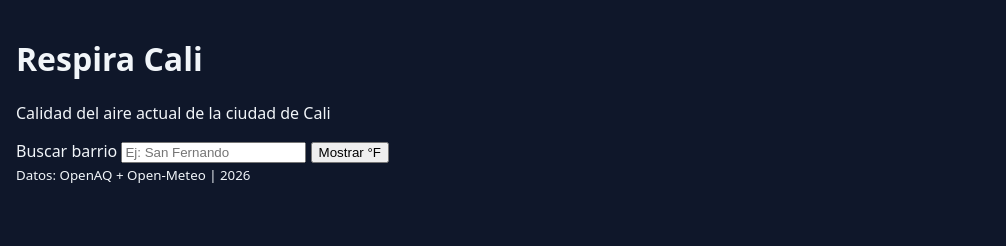
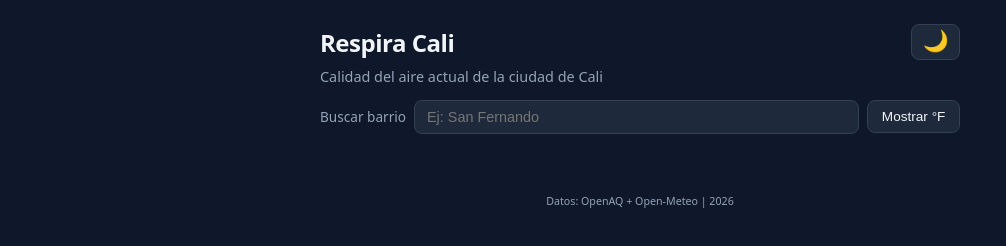
Before and after one commit to pipehd54/respira-cali, a website with bundled scripts: page index.html in a window 1280 px wide. Shown: the whole page, without its empty margins (0-1006 px from the left). Built offline with nearby package versions, Linux system fonts and the light colour scheme; no server answers.

Commit message:
Add theme toggle and UI polish

```diff
--- a/css/styles.css
+++ b/css/styles.css
@@ -1,37 +1,216 @@
 :root {
   --bg: #0f172a;
-  --card: #1e293b;
+  --bg-card: #1e293b;
   --text: #f1f5f9;
+  --text-secondary: #94a3b8;
+  --border: #334155;
   --bueno: #22c55e;
   --moderado: #eab308;
   --malo: #ef4444;
+  --accent: #38bdf8;
+  --accent-hover: #7dd3fc;
+  --shadow: 0 4px 16px rgba(0, 0, 0, 0.25);
+  --radius: 12px;
+  --transition: 0.3s ease;
+}
+
+[data-tema="claro"] {
+  --bg: #f8fafc;
+  --bg-card: #ffffff;
+  --text: #0f172a;
+  --text-secondary: #64748b;
+  --border: #e2e8f0;
+  --shadow: 0 4px 16px rgba(0, 0, 0, 0.06);
+  --accent: #3b82f6;
+  --accent-hover: #2563eb;
+}
+
+*, *::before, *::after {
+  box-sizing: border-box;
 }
 
 body {
-  font-family: system-ui, sans-serif;
+  font-family: system-ui, -apple-system, 'Segoe UI', Roboto, sans-serif;
   background: var(--bg);
   color: var(--text);
   margin: 0;
-  padding: 1rem;
+  padding: 1.5rem;
+  line-height: 1.6;
+  transition: background var(--transition), color var(--transition);
+  display: flex;
+  flex-direction: column;
+  align-items: center;
+}
+
+header, main, footer {
+  width: 100%;
+  max-width: 640px;
+}
+
+header {
+  display: flex;
+  flex-direction: column;
+  gap: 0.75rem;
+  margin-bottom: 1.5rem;
+}
+
+.header-row {
+  display: flex;
+  justify-content: space-between;
+  align-items: flex-start;
+}
+
+header h1 {
+  margin: 0;
+  font-size: 1.5rem;
+  font-weight: 700;
+  letter-spacing: -0.02em;
+}
+
+header p {
+  margin: 0.15rem 0 0;
+  font-size: 0.9rem;
+  color: var(--text-secondary);
+  transition: color var(--transition);
+}
+
+#filtros {
+  display: flex;
+  flex-wrap: wrap;
+  gap: 0.5rem;
+  align-items: center;
+}
+
+#filtros label {
+  font-size: 0.85rem;
+  font-weight: 500;
+  color: var(--text-secondary);
+  transition: color var(--transition);
+}
+
+#busqueda {
+  flex: 1 1 180px;
+  padding: 0.5rem 0.75rem;
+  border: 1px solid var(--border);
+  border-radius: 8px;
+  background: var(--bg-card);
+  color: var(--text);
+  font-size: 0.9rem;
+  transition: background var(--transition), color var(--transition),
+              border-color var(--transition), box-shadow var(--transition);
+}
+
+#busqueda:focus {
+  outline: none;
+  border-color: var(--accent);
+  box-shadow: 0 0 0 3px color-mix(in srgb, var(--accent) 25%, transparent);
+}
+
+.btn-header {
+  padding: 0.5rem 0.85rem;
+  border: 1px solid var(--border);
+  border-radius: 8px;
+  background: var(--bg-card);
+  color: var(--text);
+  font-size: 0.85rem;
+  font-weight: 500;
+  cursor: pointer;
+  transition: background var(--transition), color var(--transition),
+              border-color var(--transition), transform 0.15s;
+  white-space: nowrap;
+}
+
+.btn-header:hover {
+  border-color: var(--accent);
+  transform: translateY(-1px);
+}
+
+.btn-header:active {
+  transform: translateY(0);
+}
+
+#toggle-tema {
+  font-size: 1.3rem;
+  line-height: 1;
+  padding: 0.4rem 0.65rem;
 }
 
 .estacion-card {
-  background: var(--card);
-  padding: 1rem;
-  border-radius: 8px;
+  background: var(--bg-card);
+  padding: 1.25rem;
+  border-radius: var(--radius);
   margin-bottom: 1rem;
+  box-shadow: var(--shadow);
+  border: 1px solid var(--border);
+  transition: background var(--transition), box-shadow var(--transition),
+              border-color var(--transition), transform 0.2s;
+}
+
+.estacion-card:hover {
+  transform: translateY(-2px);
+}
+
+.estacion-card h2 {
+  margin: 0 0 0.75rem;
+  font-size: 1.1rem;
+  display: flex;
+  align-items: center;
+  gap: 0.4rem;
+}
+
+.estacion-card p {
+  margin: 0.3rem 0;
+  font-size: 0.92rem;
+  color: var(--text-secondary);
+  transition: color var(--transition);
+}
+
+.estacion-card strong {
+  color: var(--text);
+  transition: color var(--transition);
 }
 
 .bueno {
   color: var(--bueno);
+  font-weight: 600;
 }
 
 .moderado {
   color: var(--moderado);
+  font-weight: 600;
 }
 
 .malo {
   color: var(--malo);
+  font-weight: 600;
 }
 
-.fav { background:none; border:none; font-size:1.2rem; cursor:pointer; }
+.fav {
+  background: none;
+  border: none;
+  font-size: 1.3rem;
+  cursor: pointer;
+  padding: 0;
+  line-height: 1;
+  transition: transform 0.15s, color var(--transition);
+  color: var(--accent);
+}
+
+.fav:hover {
+  transform: scale(1.2);
+}
+
+footer {
+  margin-top: 2rem;
+  text-align: center;
+  font-size: 0.8rem;
+  color: var(--text-secondary);
+  transition: color var(--transition);
+}
+
+[role="alert"] {
+  color: var(--malo);
+  font-weight: 500;
+  text-align: center;
+  padding: 2rem 0;
+}
--- a/index.html
+++ b/index.html
@@ -10,18 +10,19 @@
 </head>
 <body>
   <header>
-    <h1>Respira Cali</h1>
-    <p>Calidad del aire actual de la ciudad de Cali</p>
+    <div class="header-row">
+      <div>
+        <h1>Respira Cali</h1>
+        <p>Calidad del aire actual de la ciudad de Cali</p>
+      </div>
+      <button type="button" id="toggle-tema" class="btn-header" aria-label="Cambiar a modo claro">🌙</button>
+    </div>
 
     <form id="filtros" role="search">
-    <label for="busqueda">Buscar barrio</label>
-    <input id="busqueda" type="search" placeholder="Ej: San Fernando" autocomplete="off">
-
-    <button type="button" id="toggle-temp" aria-pressed="false">
-      Mostrar °F
-    </button>
-  </form>
-
+      <label for="busqueda">Buscar barrio</label>
+      <input id="busqueda" type="search" placeholder="Ej: San Fernando" autocomplete="off">
+      <button type="button" id="toggle-temp" class="btn-header" aria-pressed="false">Mostrar °F</button>
+    </form>
   </header>
 
   <main id="app">
--- a/js/main.js
+++ b/js/main.js
@@ -33,9 +33,23 @@ async function actualizar() {
 document.addEventListener('DOMContentLoaded', () => {
   const input = document.querySelector('#busqueda');
   const btnTemp = document.querySelector('#toggle-temp');
+  const btnTema = document.querySelector('#toggle-tema');
   const contenedor = document.querySelector('#estaciones');
 
-  input.value = estado.busqueda; // restaura búsqueda
+  // Tema
+  document.documentElement.setAttribute('data-tema', estado.tema);
+  btnTema.textContent = estado.tema === 'claro' ? '☀️' : '🌙';
+  btnTema.setAttribute('aria-label', estado.tema === 'claro' ? 'Cambiar a modo oscuro' : 'Cambiar a modo claro');
+  btnTema.addEventListener('click', () => {
+    estado.tema = estado.tema === 'claro' ? 'oscuro' : 'claro';
+    document.documentElement.setAttribute('data-tema', estado.tema);
+    btnTema.textContent = estado.tema === 'claro' ? '☀️' : '🌙';
+    btnTema.setAttribute('aria-label', estado.tema === 'claro' ? 'Cambiar a modo oscuro' : 'Cambiar a modo claro');
+    guardarEstado(estado);
+  });
+
+  // Busqueda
+  input.value = estado.busqueda;
   btnTemp.textContent = estado.unidad === 'C' ? 'Mostrar °F' : 'Mostrar °C';
   btnTemp.setAttribute('aria-pressed', estado.unidad === 'F');
 
--- a/js/utils/logic.js
+++ b/js/utils/logic.js
@@ -1,2 +1,2 @@
-export const nivelAQI = aqi => aqi <= 50? 'Bueno' : aqi <= 100? 'Moderado' : 'No saludable';
+export const nivelAQI = aqi => aqi <= 50 ? 'Bueno' : aqi <= 100 ? 'Moderado' : 'No saludable';
 export const aFahrenheit = c => Math.round(c * 9/5 + 32);
--- a/js/utils/storage.js
+++ b/js/utils/storage.js
@@ -1,10 +1,20 @@
 const KEY = 'respira-cali-estado';
 
+const PREDETERMINADO = { unidad: 'C', busqueda: '', favoritos: [], tema: 'oscuro' };
+
 export function guardarEstado(estado) {
-  localStorage.setItem(KEY, JSON.stringify(estado));
+  try {
+    localStorage.setItem(KEY, JSON.stringify(estado));
+  } catch {
+    // localStorage lleno o deshabilitado — ignorar silenciosamente
+  }
 }
 
 export function cargarEstado() {
-  const raw = localStorage.getItem(KEY);
-  return raw ? JSON.parse(raw) : { unidad: 'C', busqueda: '', favoritos: [] };
+  try {
+    const raw = localStorage.getItem(KEY);
+    return raw ? { ...PREDETERMINADO, ...JSON.parse(raw) } : { ...PREDETERMINADO };
+  } catch {
+    return { ...PREDETERMINADO };
+  }
 }
```
